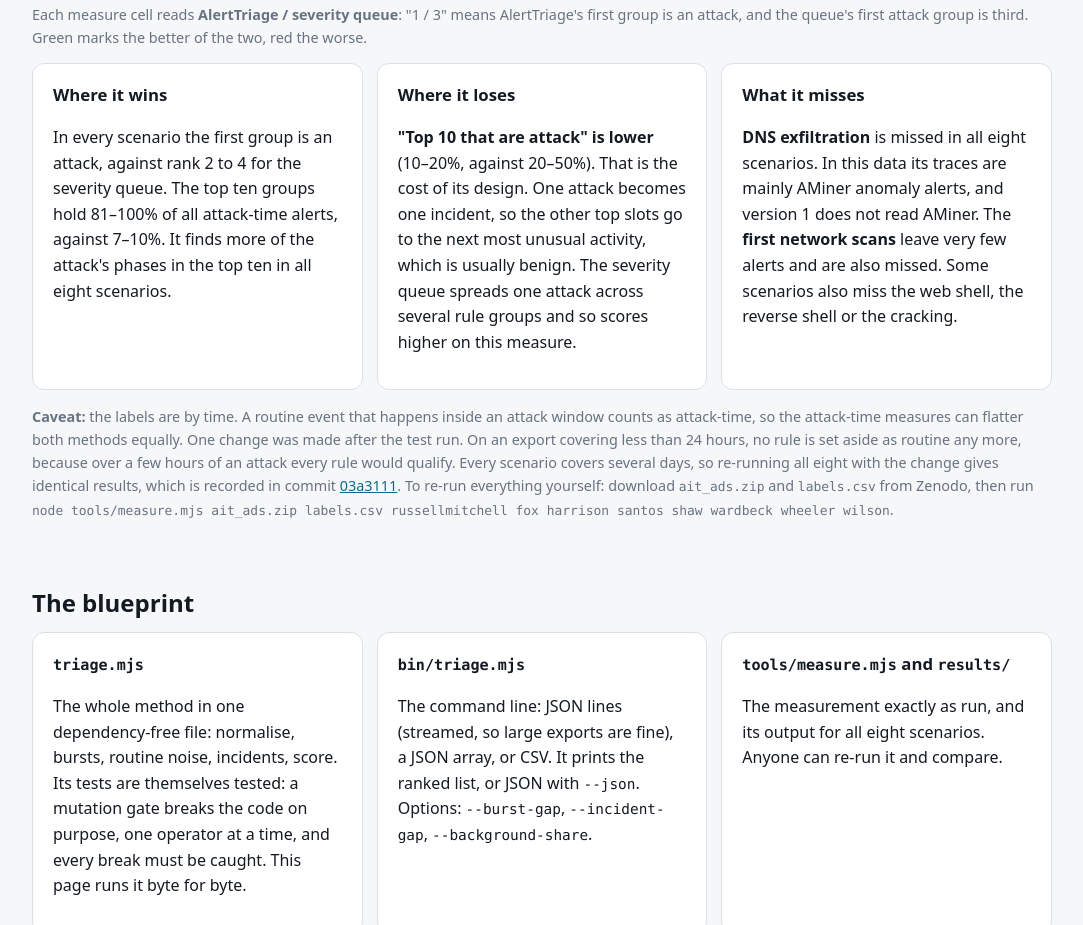
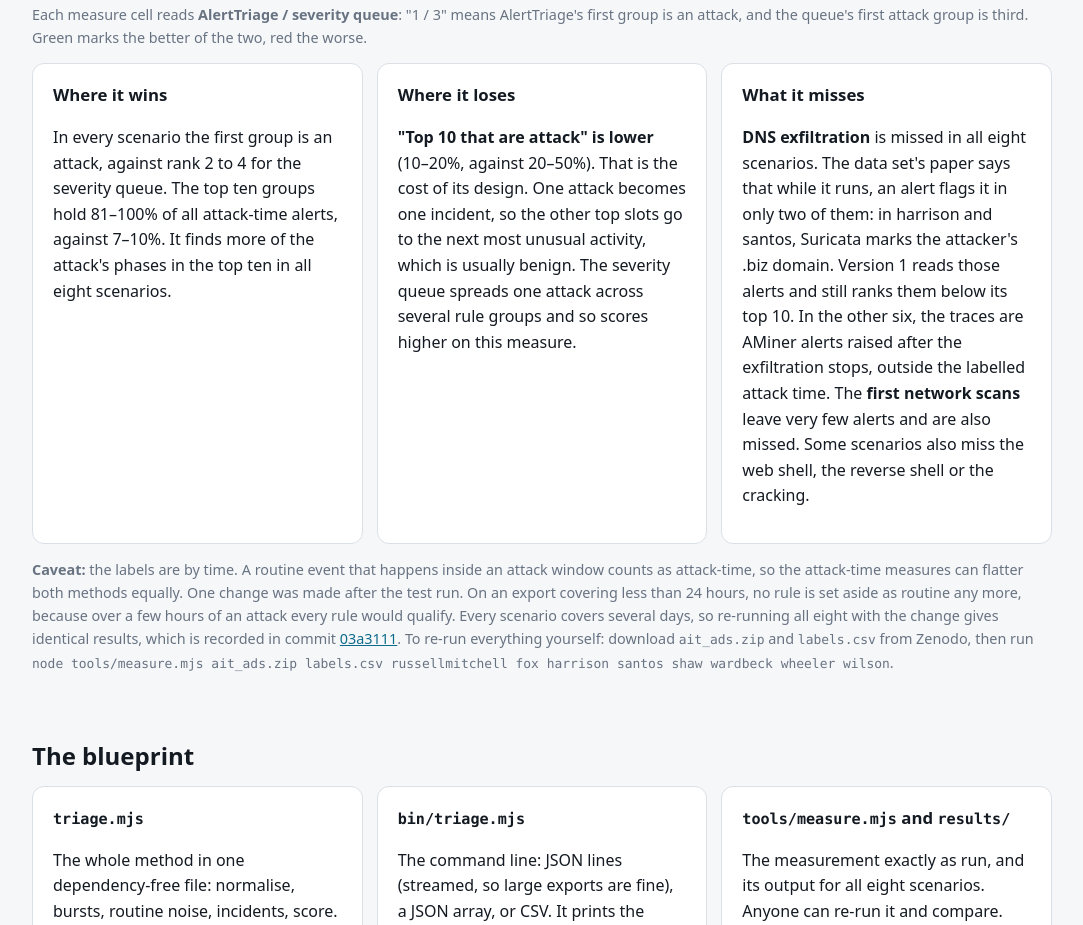
Before and after one commit to sjgant80-hub/kar-alerttriage, a plain HTML site: page index.html in a window 1280 px wide. Shown: the part 2499-3424 px from the top of the page, without its empty margins (98-1181 px from the left). Drawn offline with Linux system fonts and the light colour scheme.

Commit message:
Correct why DNS exfiltration is missed: per the data set's paper, only harrison and santos flag it while it runs (Suricata, the .biz domain), and v1 reads those alerts but ranks them below its top 10; elsewhere its traces are AMiner alerts after it stops, outside the labelled time. The old line ('mainly AMiner alerts, which v1 does not read') was wrong. Found while sizing Convergence upgrade 4 on the development scenario, where AMiner has 0 alerts in the dnsteal window.
Co-Authored-By: Claude Opus 5.5 <noreply@anthropic.com>

```diff
--- a/index.html
+++ b/index.html
@@ -126,7 +126,7 @@ code{font-family:var(--mono);font-size:.9em}pre{background:var(--panel);border:1
   <div class="grid" style="margin-top:14px">
     <div class="card"><h3>Where it wins</h3><p>In every scenario the first group is an attack, against rank 2 to 4 for the severity queue. The top ten groups hold 81–100% of all attack-time alerts, against 7–10%. It finds more of the attack's phases in the top ten in all eight scenarios.</p></div>
     <div class="card"><h3>Where it loses</h3><p><b>"Top 10 that are attack" is lower</b> (10–20%, against 20–50%). That is the cost of its design. One attack becomes one incident, so the other top slots go to the next most unusual activity, which is usually benign. The severity queue spreads one attack across several rule groups and so scores higher on this measure.</p></div>
-    <div class="card"><h3>What it misses</h3><p><b>DNS exfiltration</b> is missed in all eight scenarios. In this data its traces are mainly AMiner anomaly alerts, and version 1 does not read AMiner. The <b>first network scans</b> leave very few alerts and are also missed. Some scenarios also miss the web shell, the reverse shell or the cracking.</p></div>
+    <div class="card"><h3>What it misses</h3><p><b>DNS exfiltration</b> is missed in all eight scenarios. The data set's paper says that while it runs, an alert flags it in only two of them: in harrison and santos, Suricata marks the attacker's .biz domain. Version 1 reads those alerts and still ranks them below its top 10. In the other six, the traces are AMiner alerts raised after the exfiltration stops, outside the labelled attack time. The <b>first network scans</b> leave very few alerts and are also missed. Some scenarios also miss the web shell, the reverse shell or the cracking.</p></div>
   </div>
   <p class="note"><b>Caveat:</b> the labels are by time. A routine event that happens inside an attack window counts as attack-time, so the attack-time measures can flatter both methods equally. One change was made after the test run. On an export covering less than 24 hours, no rule is set aside as routine any more, because over a few hours of an attack every rule would qualify. Every scenario covers several days, so re-running all eight with the change gives identical results, which is recorded in commit <a href="https://github.com/sjgant80-hub/kar-alerttriage/commit/03a3111">03a3111</a>. To re-run everything yourself: download <code>ait_ads.zip</code> and <code>labels.csv</code> from Zenodo, then run <code>node tools/measure.mjs ait_ads.zip labels.csv russellmitchell fox harrison santos shaw wardbeck wheeler wilson</code>.</p>
 </section>
```
Also changed, not shown: 1 other file.
